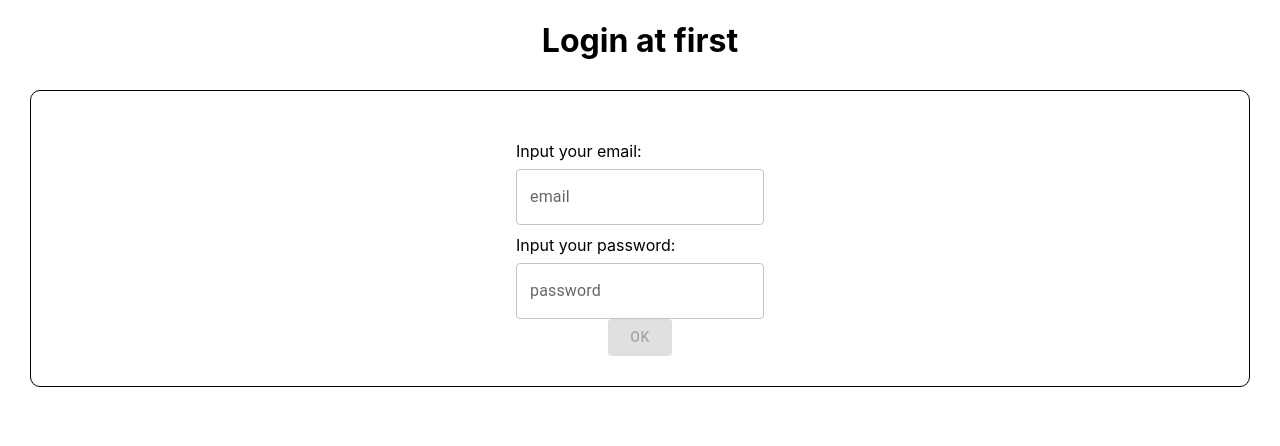
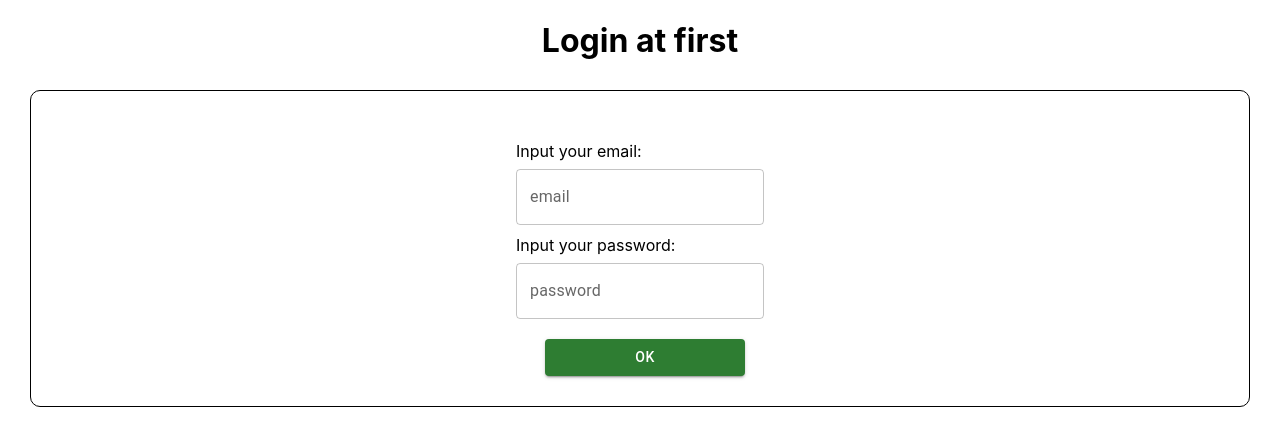
Before and after one commit to Yevhen2mc2/todo, a React (Create React App) app: page /authorization in a window 1280 px wide. Shown: the top 446 px of the page. Built offline with nearby package versions, Linux system fonts and the light colour scheme; no server answers.

Commit message:
feat. used final form for take authorization info

```diff
--- a/src/components/authorization/authorization.module.scss
+++ b/src/components/authorization/authorization.module.scss
@@ -27,4 +27,9 @@ h1{
       margin-bottom: 8px;
     }
   }
+
+  Button{
+    margin: 20px 0 0 10px;
+    width: 200px;
+  }
 }
--- a/src/components/authorization/authorization.tsx
+++ b/src/components/authorization/authorization.tsx
@@ -2,29 +2,71 @@ import React from "react";
 import style from "./authorization.module.scss";
 import TextField from "@mui/material/TextField";
 import Button from "@mui/material/Button";
+import { Form, Field } from "react-final-form";
 
 export const Authorization: React.FC = () => {
+  const onSubmit = (e) => {
+    console.log("submit", e);
+  };
+
   return (
-    <div>
+    <>
       <h1>Login at first</h1>
+      <Form onSubmit={onSubmit}>
+        {(props) => (
+          <form onSubmit={props.handleSubmit}>
             <div className={style.loginContainer}>
               <div className={style.containerEmail}>
                 <div className={style.textEmail}>Input your email:</div>
                 <div className={style.inputEmail}>
-            <TextField label="email" variant="outlined" type="email" />
+                  <Field name="email">
+                    {(props) => (
+                      <div>
+                        <TextField
+                          label="email"
+                          variant="outlined"
+                          type="email"
+                          name={props.input.name}
+                          value={props.input.value}
+                          onChange={props.input.onChange}
+                        />
+                      </div>
+                    )}
+                  </Field>
                 </div>
               </div>
 
               <div className={style.containerPassword}>
                 <div className={style.textPassword}>Input your password:</div>
                 <div className={style.inputPassword}>
-            <TextField label="password" variant="outlined" type="password" />
+                  <Field name="password">
+                    {(props) => (
+                      <div>
+                        <TextField
+                          label="password"
+                          variant="outlined"
+                          type="password"
+                          name={props.input.name}
+                          value={props.input.value}
+                          onChange={props.input.onChange}
+                        />
+                      </div>
+                    )}
+                  </Field>
                 </div>
               </div>
-        <Button disabled={true} variant="contained" color="success">
+              <Button
+                disabled={false}
+                variant="contained"
+                color="success"
+                type="submit"
+              >
                 Ok
               </Button>
             </div>
-    </div>
+          </form>
+        )}
+      </Form>
+    </>
   );
 };
```
Lines whose indentation alone changed are shown as unchanged.
